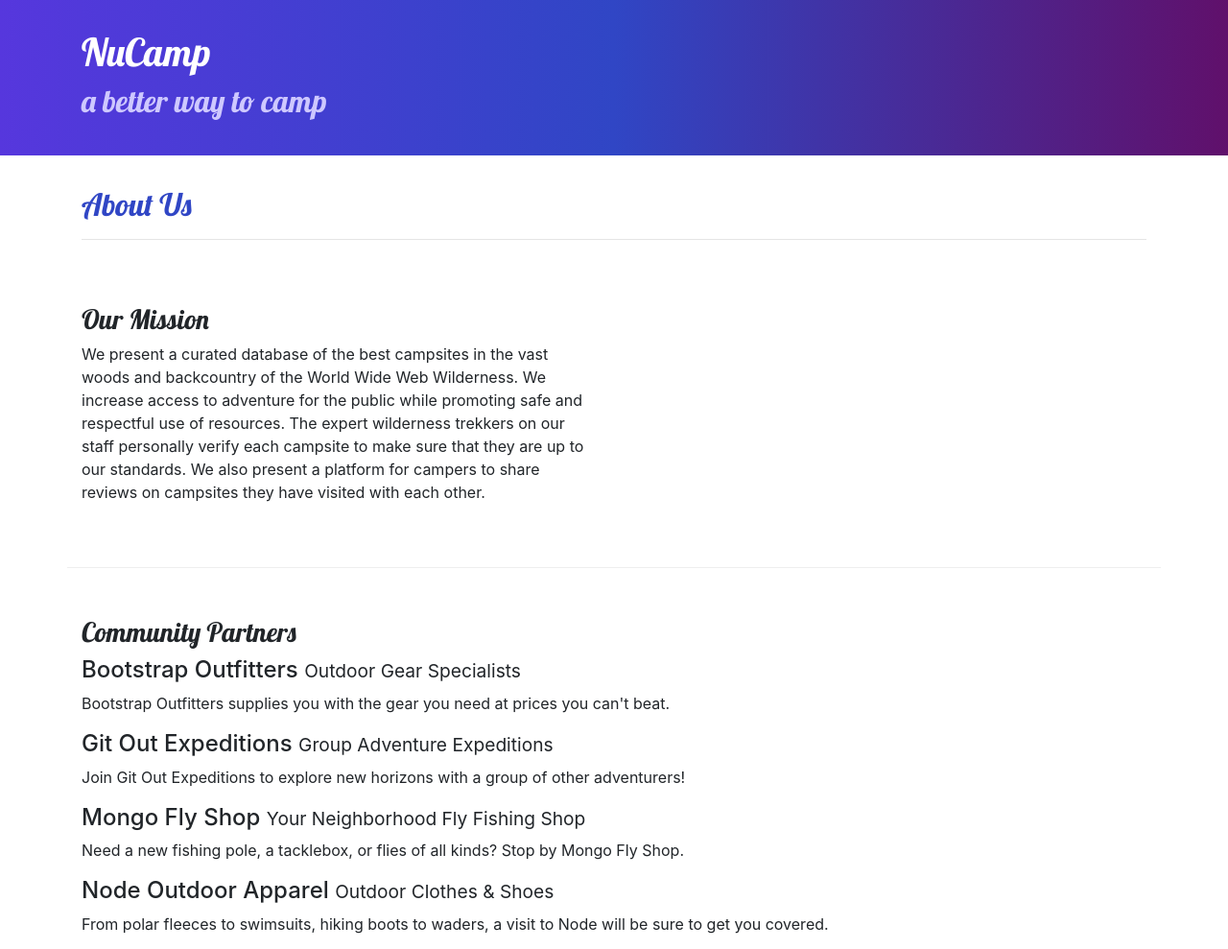
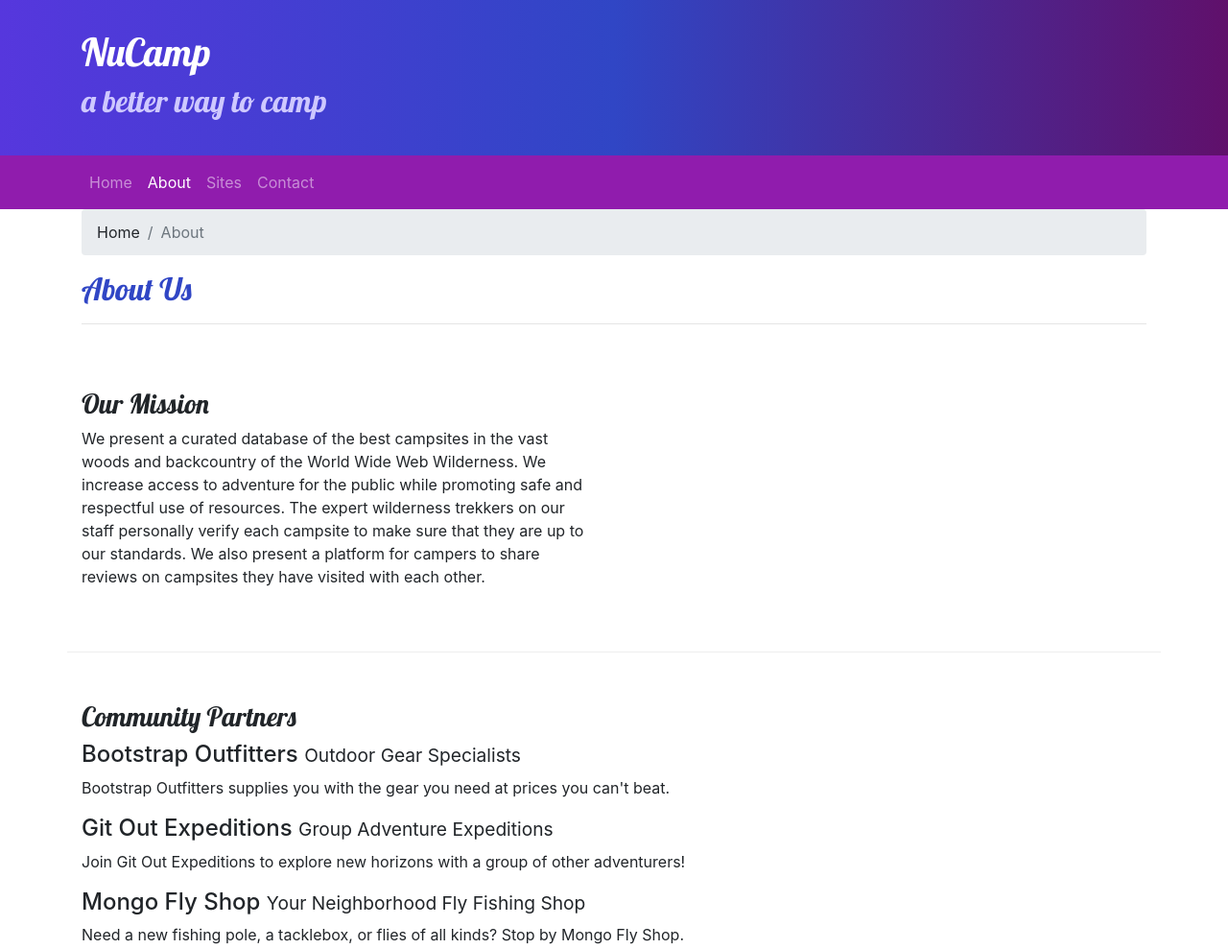
Before and after one commit to jbwidney/NuCamp-Camp-Site, a website: page aboutus.html in a window 1280 px wide. Shown: the top 989 px of the page at 96% size. Drawn offline with nearby package versions, Linux system fonts and the light colour scheme.

Commit message:
Navbar and Breadcrumbs

```diff
--- a/CSS/styles.css
+++ b/CSS/styles.css
@@ -23,6 +23,7 @@ footer {
     padding: 30px;
     background-image: linear-gradient(to right, #5637DD, #3046C5, #60106B);
     color: white;
+    margin: 0;
 }
 
 .row-content {
@@ -31,3 +32,7 @@ footer {
     min-height: 200px
 
 }
+
+.navbar {
+    background-color: #901CAD;
+}
--- a/aboutus.html
+++ b/aboutus.html
@@ -6,6 +6,8 @@
     <meta charset="utf-8" />
     <meta name="viewport" content="width=device-width, initial-scale=1" />
     <link rel="stylesheet" href="node_modules/bootstrap/dist/css/bootstrap.min.css" />
+    <!--<link rel="stylesheet" href="https://maxcdn.bootstrapcdn.com/bootstrap/3.3.7/css/bootstrap.min.css" integrity="sha384-BVYiiSIFeK1dGmJRAkycuHAHRg32OmUcww7on3RYdg4Va+PmSTsz/K68vbdEjh4u" crossorigin="anonymous">-->
+
     <!--Other CSS must come after Bootstrap CSS-->
     <link rel="stylesheet" href="https://fonts.googleapis.com/css?family=Lobster|Open+Sans" />
     <link rel="stylesheet" href="css/styles.css">
@@ -26,9 +28,29 @@
         </div>
     </header>
 
+    <nav class="navbar navbar-expand-sm navbar-dark sticky-top">
+        <div class="container">
+        <button class="navbar-toggler ml-auto" type="button" data-toggle="collapse" data-target="#nucampNavbar">
+            <span class="navbar-toggler-icon"> </span>
+        </button>
+            <div class="collapse navbar-collapse" id="nucampNavbar">
+                <ul class="navbar-nav">
+                    <li class="nav-item"><a class="nav-link" href="index">Home</a></li>
+                    <li class="nav-item active"><a class="nav-link" href="aboutus.html">About</a></li>
+                    <li class="nav-item"><a class="nav-link" href="#">Sites</a></li>
+                    <li class="nav-item"><a class="nav-link" href="#">Contact</a></li>
+                </ul>
+            </div>
+        </div>
+    </nav>
+
     <div class="container">
         <div class="row">
             <div class="col">
+                <ol class="breadcrumb">
+                    <li class="breadcrumb-item"> Home </li>
+                    <li class="breadcrumb-item active"> About </li>
+                </ol>
                <h2>About Us</h2>
                <hr />
             </div>
@@ -85,6 +107,7 @@
     <script src="node_modules/jquery/dist/jquery.slim.min.js"></script>
     <script src="node_modules/popper.js/dist/umd/popper.min.js"></script>
     <script src="node_modules/bootstrap/dist/js/bootstrap.min.js"></script>
+    <!--<script src="https://maxcdn.bootstrapcdn.com/bootstrap/3.3.7/js/bootstrap.min.js" integrity="sha384-Tc5IQib027qvyjSMfHjOMaLkfuWVxZxUPnCJA7l2mCWNIpG9mGCD8wGNIcPD7Txa" crossorigin="anonymous"></script>-->
 
 </body>
 
```
Also changed, not shown: index.html (+22 -6 lines).
